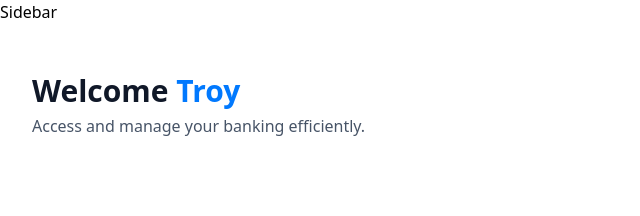
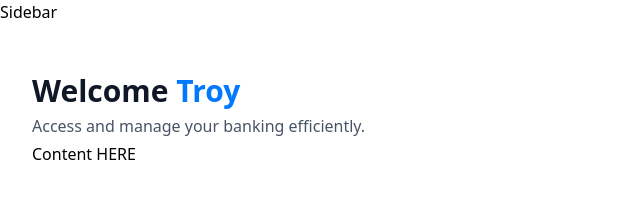
Before and after one commit to parsTroy/heritage-financial-institution, a Next.js app: page / in a window 1280 px wide. Shown: the top 216 px of the page, without its empty margins (0-640 px from the left). Built offline with nearby package versions, Linux system fonts and the light colour scheme.

Commit message:
Insert default

```diff
--- a/components/HeaderBox.tsx
+++ b/components/HeaderBox.tsx
@@ -15,6 +15,7 @@ const HeaderBox = ({
         )}
       </h1>
       <p className="header-box-subtext">{subtext}</p>
+      Content HERE
     </div>
   );
 };
```
